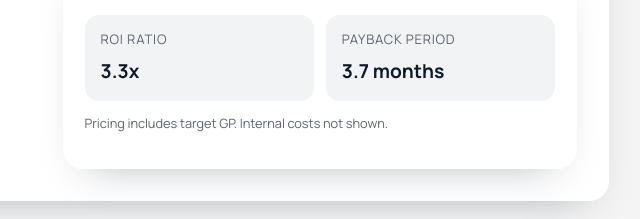
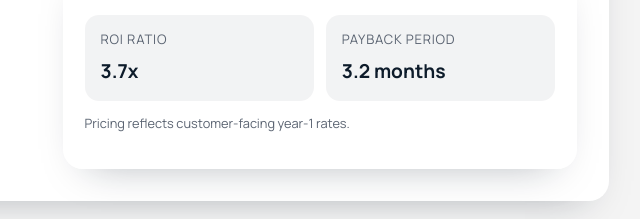
Before and after one commit to Ahjaimee/ROI-Calc, a plain HTML site: page index.html in a window 1280 px wide. Shown: the part 985-1204 px from the top of the page, 571-1211 px from the left. Drawn offline with Linux system fonts and the light colour scheme.

Commit message:
Update customer-facing pricing structure

```diff
--- a/index.html
+++ b/index.html
@@ -505,7 +505,7 @@
                 <strong id="payback-output">0 months</strong>
               </div>
             </div>
-            <p class="footnote">Pricing includes target GP. Internal costs not shown.</p>
+            <p class="footnote">Pricing reflects customer-facing year-1 rates.</p>
           </div>
         </div>
       </section>
@@ -513,11 +513,9 @@
 
     <script>
       (function () {
-        const COST_SENSOR = 947.92;
-        const COST_DOCK = 262.5;
-        const LICENCE_Y1 = 315.0;
-        const GP_TARGET = 0.35;
-        const MARKUP_FACTOR = 1 / (1 - GP_TARGET);
+        const PRICE_SENSOR_Y1 = 1275.0;
+        const PRICE_DOCK = 350.0;
+        const PRICE_LICENCE_Y1 = 425.0;
 
         const FALLS_PER_SENSOR_YR = 1.0;
         const FALL_REDUCTION = 0.7;
@@ -627,12 +625,10 @@
 
         function compute(sensorCount) {
           const docks = Math.round(sensorCount * 2.5);
-          const costYear1ToNHM =
-            sensorCount * (COST_SENSOR + LICENCE_Y1) + docks * COST_DOCK;
-          const sellPriceY1 = costYear1ToNHM / (1 - GP_TARGET);
-          const sensorsSell = sensorCount * COST_SENSOR * MARKUP_FACTOR;
-          const licenceSell = sensorCount * LICENCE_Y1 * MARKUP_FACTOR;
-          const docksSell = docks * COST_DOCK * MARKUP_FACTOR;
+          const sensorsSell = sensorCount * PRICE_SENSOR_Y1;
+          const licenceSell = sensorCount * PRICE_LICENCE_Y1;
+          const docksSell = docks * PRICE_DOCK;
+          const sellPriceY1 = sensorsSell + licenceSell + docksSell;
 
           const savingsFalls =
             sensorCount * FALLS_PER_SENSOR_YR * FALL_REDUCTION * COST_PER_FALL;
```
